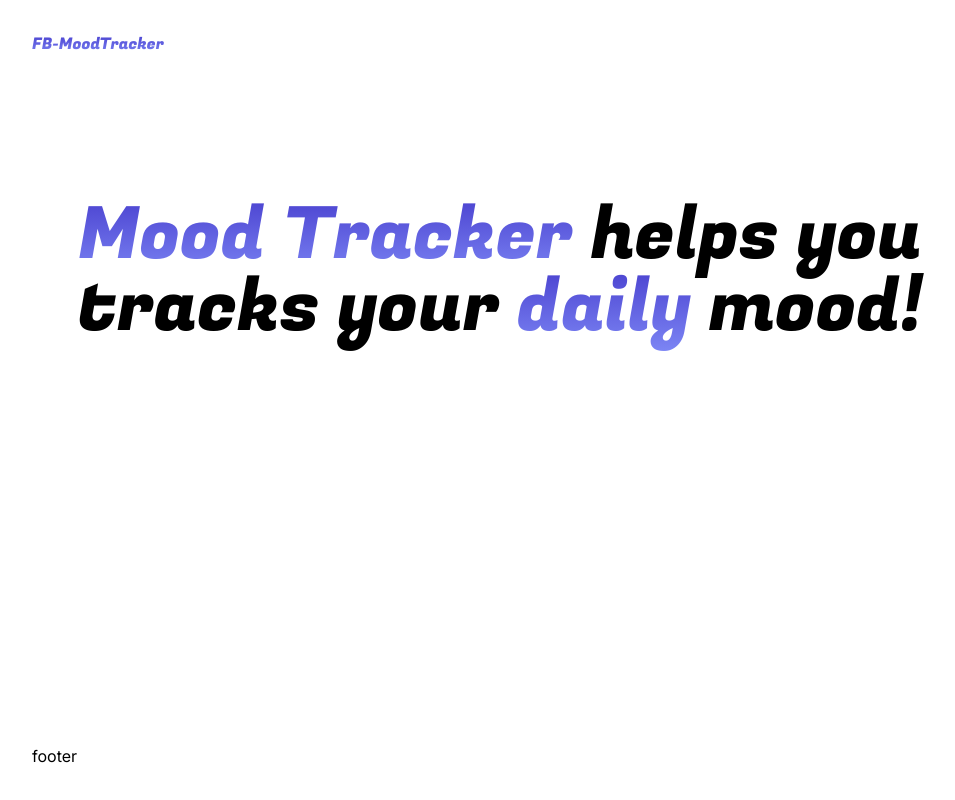
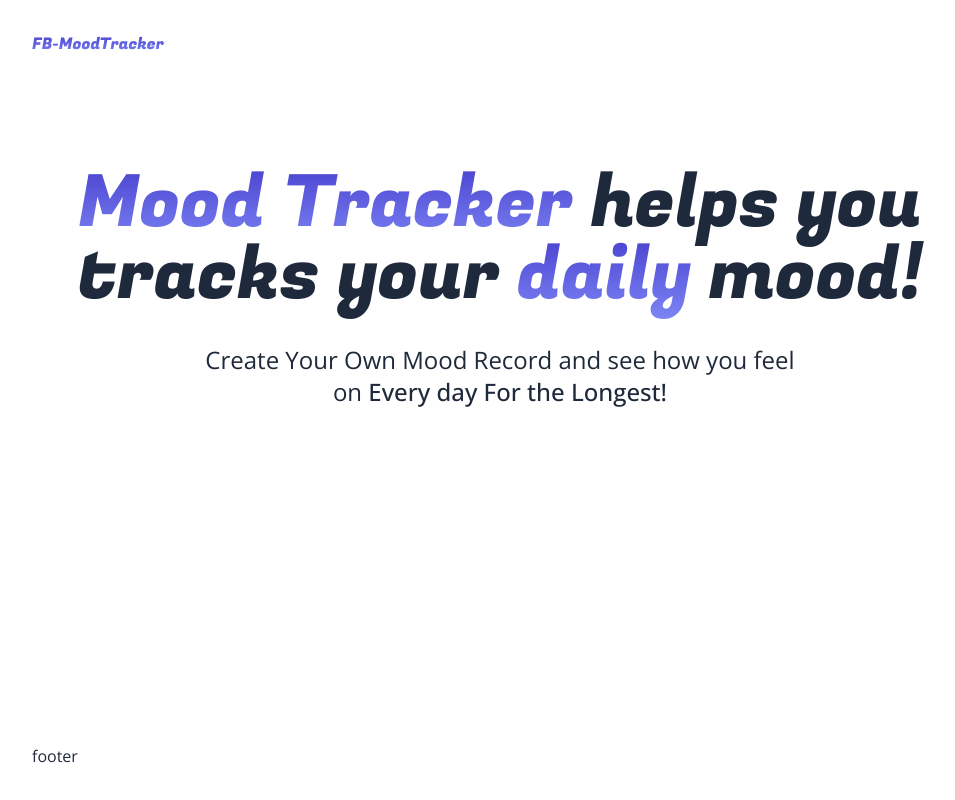
Before and after one commit to zidane-arkan/moodtracker-nexjs, a Next.js app: page / in a window 1280 px wide. Shown: the whole page, without its empty margins (140-1095 px from the left). Built offline with nearby package versions, Linux system fonts and the light colour scheme.

Commit message:
Update HERO

```diff
--- a/app/layout.tsx
+++ b/app/layout.tsx
@@ -1,8 +1,8 @@
 import type { Metadata } from "next";
-import { Fugaz_One, Inter } from "next/font/google";
+import { Fugaz_One, Open_Sans } from "next/font/google";
 import "./globals.css";
 
-const inter = Inter({ subsets: ["latin"] });
+const openSans = Open_Sans({ subsets: ["latin"] });
 const fugazOne = Fugaz_One({ subsets: ["latin"], weight: ["400"] });
 
 export const metadata: Metadata = {
@@ -21,12 +21,12 @@ export default function RootLayout({
     </header>
   );
 
-  const footer = <footer  className="p-4 sm:p-8 ">footer</footer>;
+  const footer = <footer className="p-4 sm:p-8 ">footer</footer>;
 
   return (
     <html lang="en">
       <body
-        className={`w-full max-w-[1000px] mx-auto text-sm sm:text-base min-h-screen flex flex-col ${inter.className}`}
+        className={`w-full max-w-[1000px] mx-auto text-sm sm:text-base min-h-screen flex flex-col text-slate-800 ${openSans.className}`}
       >
         {header}
         {children}
--- /dev/null
+++ b/components/Button.tsx
@@ -0,0 +1,5 @@
+import React from "react";
+
+export default function Button() {
+  return <div>Button</div>;
+}
--- a/components/Hero.tsx
+++ b/components/Hero.tsx
@@ -4,7 +4,7 @@ import { Fugaz_One } from "next/font/google";
 const fugazOne = Fugaz_One({ subsets: ["latin"], weight: ["400"] });
 export default function Hero() {
   return (
-    <div className="py-10 sm:py-14 md:py-20">
+    <div className="py-4 md:py-12 flex flex-col gap-4 sm:gap-8">
       <h1
         className={`${fugazOne.className} text-5xl sm:text-6xl md:text-7xl text-center`}
       >
@@ -13,6 +13,10 @@ export default function Hero() {
         <span className="text-gradient"> daily </span>
         mood!
       </h1>
+      <p className="w-full mx-auto max-w-[600px] text-lg sm:text-xl md:text-2xl text-center">
+        Create Your Own Mood Record and see how you feel on{" "}
+        <span className="font-medium">Every day For the Longest!</span>
+      </p>
     </div>
   );
 }
```
